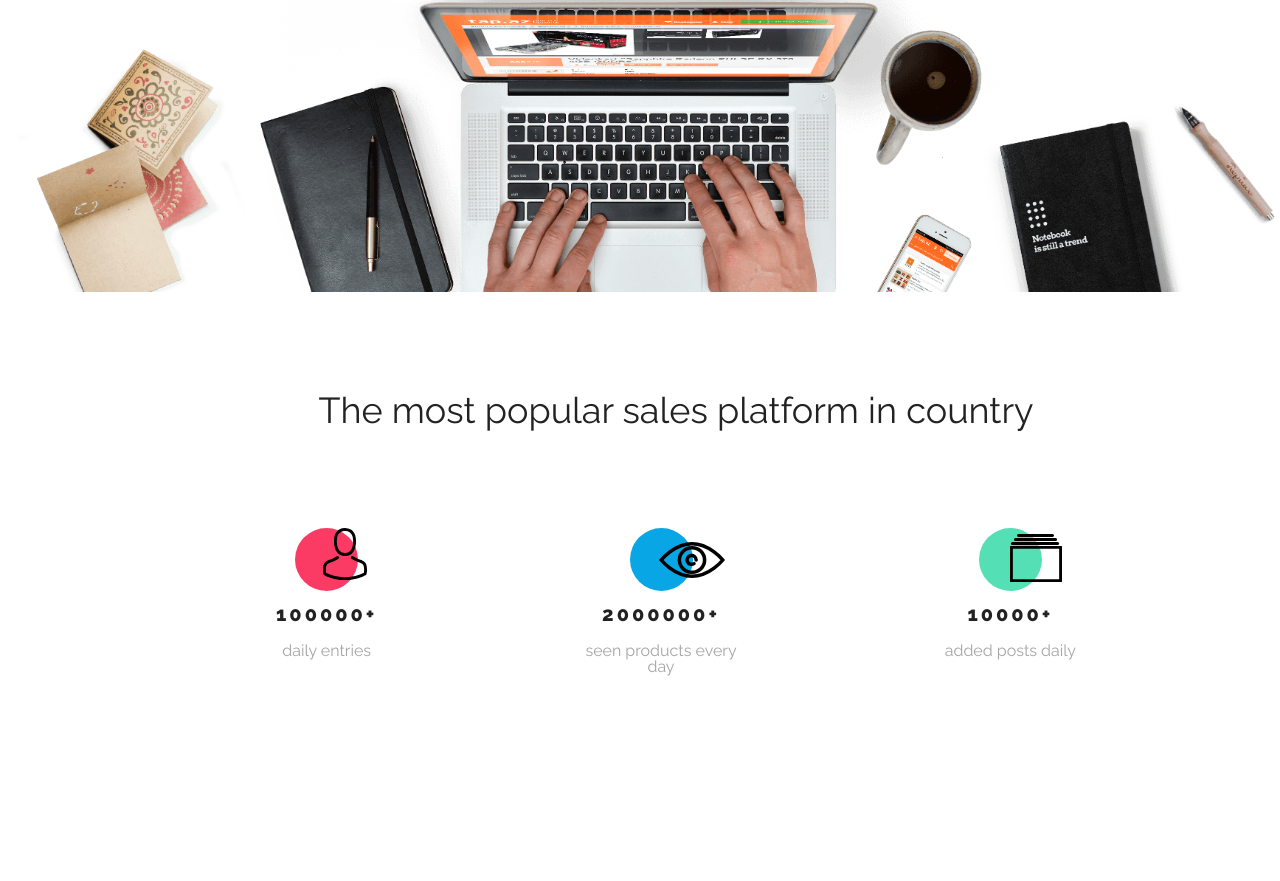
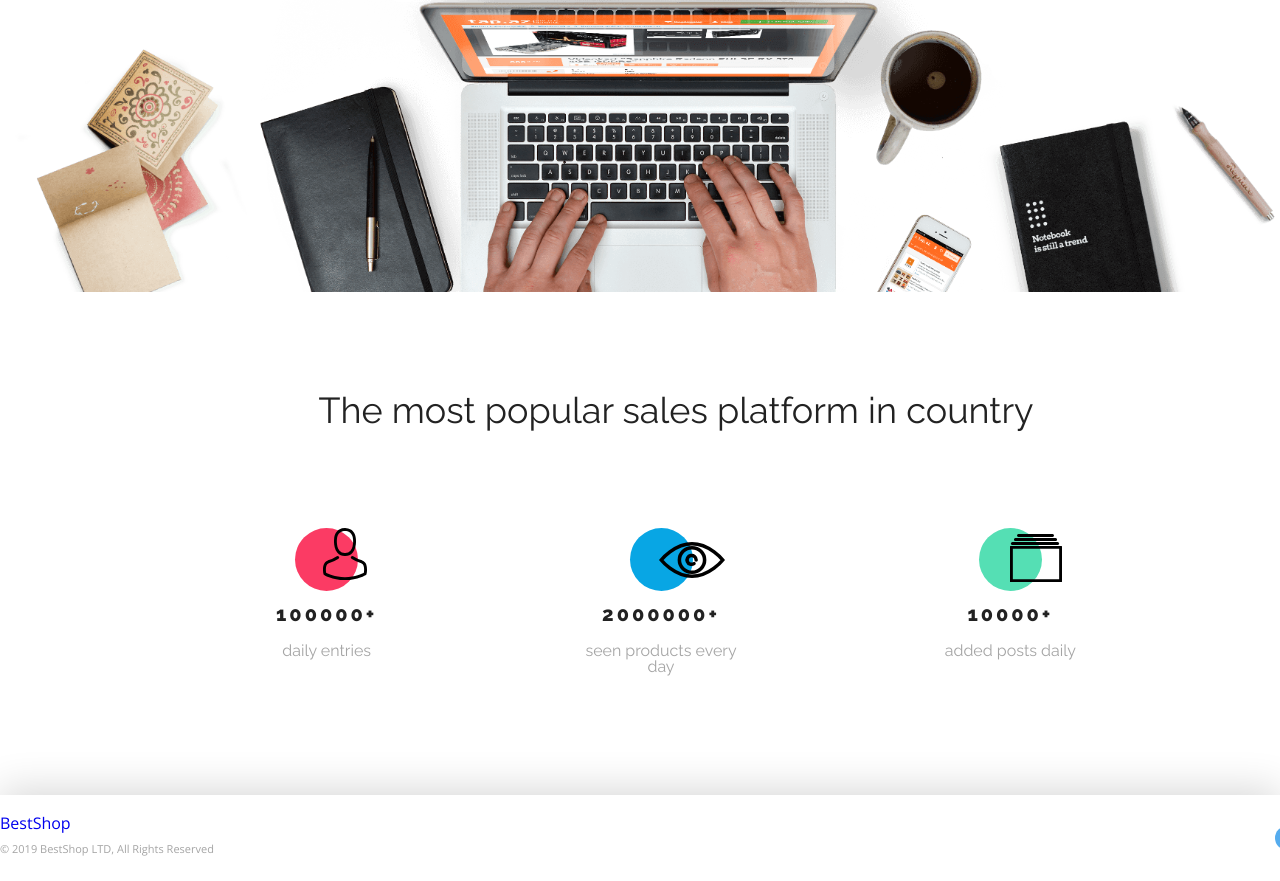
Before and after one commit to Veronika-Fialova/Bestshop, a plain HTML site: page index.html in a window 1280 px wide. Shown: the part 474-1355 px from the top of the page. Before the commit the page ends 1269 px from the top, so only its background shows below. Drawn offline with nearby package versions, Linux system fonts and the light colour scheme.

Commit message:
Footer done

```diff
--- a/index.html
+++ b/index.html
@@ -11,7 +11,7 @@
 <body>
     <header class="header">
         <div class="header__container container">
-          <a href="#" class="logo">BestShop</a>
+          <a href="#" class="header__logo">BestShop</a>
           <nav>
             <ul class="header__nav">
               <li class="nav__element">
@@ -76,5 +76,17 @@
             </div>
         </section>
     </main>
+    <footer class="footer">
+        <div class="footer__container container">
+          <div class="footer__info">
+            <a href="#" class="logo">BestShop</a>
+            <span class="footer__copy">© 2019 BestShop LTD, All Rights Reserved</span>
+          </div>
+          <div class="footer__icons">
+            <a href="#"><img src="assets/Twitter.svg" alt="twitter"/></a>
+            <a href="#"><img src="assets/Facebook.svg" alt="facebook"/></a>
+          </div>
+        </div>
+      </footer>
 </body>
 </html>
--- a/style.css
+++ b/style.css
@@ -43,7 +43,7 @@ a {
     height: 100%;
 }
 
-.logo {
+.header__logo {
     font-family: var(--font-raleway);
     font-size: 2rem;
     font-weight: 300;
@@ -205,3 +205,31 @@ a {
 /* ---- Contact ---- */
 
 /* ---- FOOTER ---- */
+
+.footer {
+    box-shadow: 0 -5px 40px #00000029;
+    padding: 20px 0;
+}
+
+.footer__container {
+    display: flex;
+    justify-content: space-between;
+    align-items: center;
+}
+
+.footer__info {
+    display: flex;
+    flex-direction: column;
+    justify-content: space-around;
+}
+
+.footer__copy {
+    font-size: 0.6875rem;
+    line-height: 1.5rem;
+    color: var(--color-grey);
+    margin-top: 6px;
+}
+
+.footer__icons a:first-of-type {
+    margin-right: 25px;
+}
```
